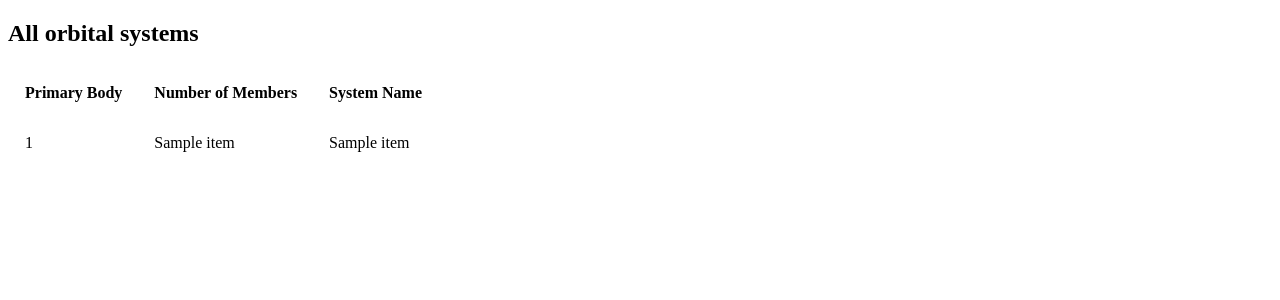
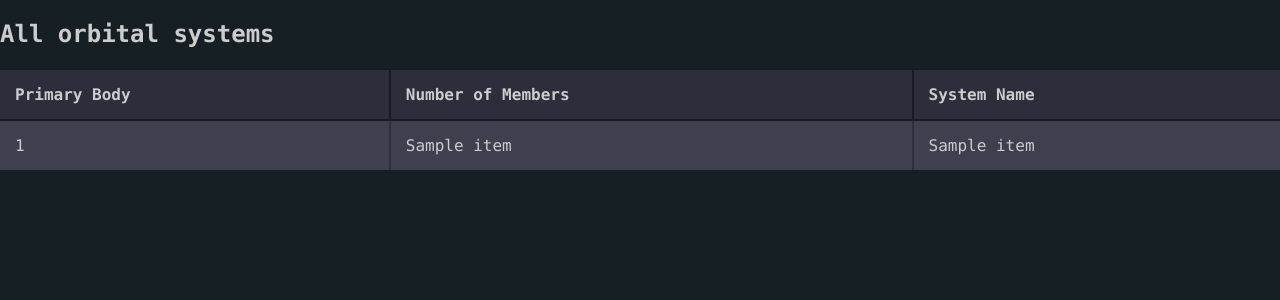
Before and after one commit to Ranger223/350DatabasesProject, a Flask app: template Frontend/itc350-template/templates/orbsysview.html in a window 1280 px wide. Shown: the top 300 px of the page. Run offline with Flask 3, Linux system fonts and the light colour scheme; the template is opened without the code that fills it: most values are stand-ins (such as "Sample title", 1, 10 or a date in 2020).

Commit message:
Standardized CSS
Standardized CSS in styles.css

```diff
--- a/Frontend/itc350-template/static/css/styles.css
+++ b/Frontend/itc350-template/static/css/styles.css
@@ -22,6 +22,108 @@
     background-color: #d0e1f5;
 }
 
+body {
+    background-color: #162024; /* Dark blueish grey */
+    transition: background-color 0.5s ease;
+    font-family: Consolas, Arial, sans-serif;
+    margin: 0;
+    padding: 0;
+    border: 0;
+}
+
+h1, h2, h3, h4, h5, h6 {
+    color: #ccc;
+}
+
+a {
+    color: #85CCF8;
+    text-decoration: none;
+}
+
+a:hover {
+    color: #B0E0E6;
+}
+
+p {
+    color: #ccc;
+
+}
+
+button {
+    background-color: #696969;
+    color: #FFFFFF;
+    border: none;
+    padding: 10px 20px;
+    text-align: center;
+    text-decoration: none;
+    display: inline-block;
+    font-size: 16px;
+    margin: 4px 2px;
+    transition-duration: 0.4s;
+    cursor: pointer;
+}
+
+button:hover {
+    background-color: #B0C4DE;
+    color: black;
+}
+
+input, textarea, select {
+    background-color: #696969;
+    color: #FFFFFF;
+    border: none;
+    transition: background-color 0.5s ease;
+}
+
+input::placeholder, textarea::placeholder {
+    color: #DCDCDC;
+}
+
+input:focus, textarea:focus, select:focus {
+    outline: none;
+    background-color: #808080;
+}
+
+table {
+    width: 100%;
+    margin: 0;
+    border:none;
+    border-collapse: separate;
+    border-spacing: 0;
+}
 th, td {
     padding: 15px;
+    text-align: left;
+    color: #ccc;
 }
+
+tr:nth-child(even) {
+    border-color: #2f2f3f;
+    background-color: #3f3f4f;
+}
+
+th {
+    border-color: #2f2f3f;
+    background-color: #2d2d3b;
+    border: 2px solid #1a1a26;
+    border-right: none;
+    position: sticky;
+    position: -webkit-sticky;
+    z-index: 3;
+    top: 0;
+}
+
+tr:nth-child(odd) {
+    border-color: #1a1a26;
+    background-color: #2d2d3b;
+}
+
+tr:nth-child(even) td {
+    border-left: 2px solid #2f2f3f;
+}
+tr:nth-child(odd) td {
+    border-left: 2px solid #1a1a26;
+}
+table td:first-child, table th:first-child {
+    border-left: none;
+}
```
